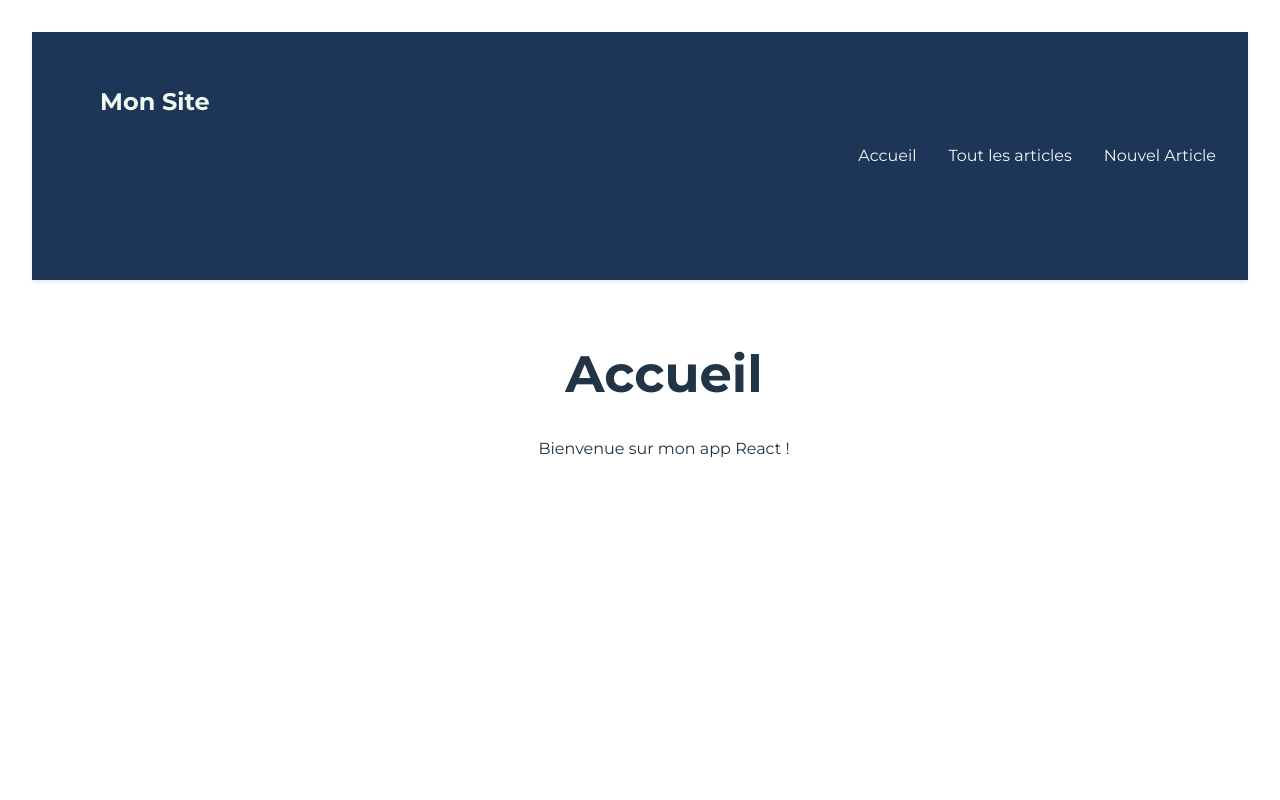
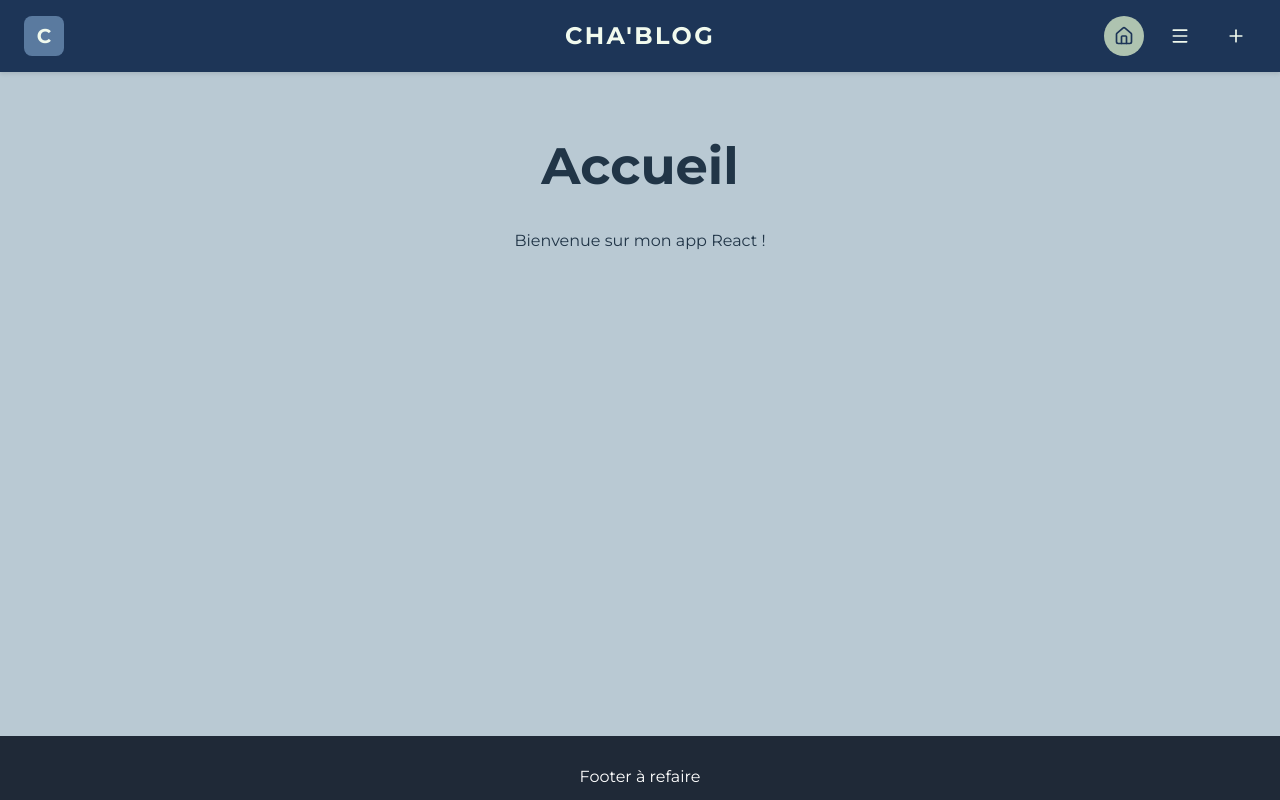
Before and after one commit to charlottecordelle/Blog-manager, a React (Vite) app in the folder day05/blog-manager/: page / in a window 1280 px wide. Shown: the top 800 px of the page. Built offline with nearby package versions, Linux system fonts and the light colour scheme.

Commit message:
derniere version du header

```diff
--- a/day05/blog-manager/package.json
+++ b/day05/blog-manager/package.json
@@ -10,6 +10,7 @@
     "preview": "vite preview"
   },
   "dependencies": {
+    "lucide-react": "^0.559.0",
     "react": "^19.2.0",
     "react-dom": "^19.2.0",
     "react-icons": "^5.5.0",
--- a/day05/blog-manager/src/App.css
+++ b/day05/blog-manager/src/App.css
@@ -1,7 +1,7 @@
 #root {
-  max-width: 1280px;
+  /* max-width: 1280px; */
   margin: 0 auto;
-  padding: 2rem;
+  /* padding: 2rem; */
   text-align: center;
   font-family: 'Montserrat', sans-serif;
 }
--- a/day05/blog-manager/src/components/header/Header.css
+++ b/day05/blog-manager/src/components/header/Header.css
@@ -1,43 +1,80 @@
 .header {
   background-color: #1D3557;
   color: #F1FAEE;
+  padding: 1rem 1.5rem;
   box-shadow: 0 2px 4px rgba(0, 0, 0, 0.1);
 }
 
-.nav-container {
-  max-width: 1200px;
-  margin: 0 auto;
-  padding: 1rem 2rem;
+.header-container {
   display: flex;
   align-items: center;
   justify-content: space-between;
+  max-width: 100%;
 }
 
-.logo {
+.logo-box {
+  width: 40px;
+  height: 40px;
+  background-color: #5a7a9f;
+  border-radius: 8px;
+  display: flex;
+  align-items: center;
+  justify-content: center;
+  font-size: 1.25rem;
+  font-weight: bold;
+}
+
+.header-title {
   font-size: 1.5rem;
   font-weight: bold;
-  color: #F1FAEE;
-  text-decoration: none;
+  letter-spacing: 0.1em;
+  margin: 0;
+  position: absolute;
+  left: 50%;
+  transform: translateX(-50%);
 }
 
-.logo:hover {
-  color: #d1d5db;
+.header-icons {
+  display: flex;
+  align-items: center;
+  gap: 1rem;
 }
 
-.nav-links {
+.icon-button {
+  background: none;
+  border: none;
+  color: #F1FAEE;
+  cursor: pointer;
+  transition: all 0.3s ease;
+  padding: 0;
   display: flex;
-  gap: 2rem;
-  list-style: none;
-  margin: 0;
-  padding: 0;
+  align-items: center;
+  justify-content: center;
+  width: 40px;
+  height: 40px;
+  border-radius: 50%;
 }
 
-.nav-links a {
-  color: #F1FAEE;
-  text-decoration: none;
-  transition: color 0.3s;
+.icon-button:hover {
+  opacity: 0.8;
+  color: #8fb3c4;
 }
 
-.nav-links a:hover {
-  color: #d1d5db;
+.active-button {
+  background-color: #AEC3B0 !important;
+  color: #1D3557 !important;
 }
+
+.active-button:hover {
+  background-color: #8fb3c4 !important;
+}
+
+@media (max-width: 768px) {
+  .header-title {
+    font-size: 1.25rem;
+  }
+
+  .header-icons {
+    gap: 0.5rem;
+  }
+}
--- a/day05/blog-manager/src/components/header/Header.tsx
+++ b/day05/blog-manager/src/components/header/Header.tsx
@@ -1,26 +1,46 @@
-import { Link } from 'react-router-dom';
-import './Header.css';
+import { Link, useLocation } from "react-router-dom";
+import { Home, Menu, Plus } from "lucide-react";
+import "./Header.css";
 
 function Header() {
+  const location = useLocation();
+
   return (
     <header className="header">
-      <nav className="nav-container">
-        <Link to="/" className="logo">
-          Mon Site
-        </Link>
+      <div className="header-container">
+        <div className="logo-box">
+          <span>C</span>
+        </div>
 
-        <ul className="nav-links">
-          <li>
-            <Link to="/">Accueil</Link>
-          </li>
-          <li>
-            <Link to="/all">Tout les articles</Link>
-          </li>
-          <li>
-            <Link to="/new">Nouvel Article</Link>
-          </li>
-        </ul>
-      </nav>
+        <h1 className="header-title">CHA'BLOG</h1>
+
+        <div className="header-icons">
+          <Link
+            to="/"
+            className={`icon-button ${
+              location.pathname === "/" ? "active-button" : ""
+            }`}
+          >
+            <Home size={20} />
+          </Link>
+          <Link
+            to="/all"
+            className={`icon-button ${
+              location.pathname === "/all" ? "active-button" : ""
+            }`}
+          >
+            <Menu size={20} />
+          </Link>
+          <Link
+            to="/new"
+            className={`icon-button ${
+              location.pathname === "/new" ? "active-button" : ""
+            }`}
+          >
+            <Plus size={20} />
+          </Link>
+        </div>
+      </div>
     </header>
   );
 }
--- a/day05/blog-manager/src/components/layout/Layout.css
+++ b/day05/blog-manager/src/components/layout/Layout.css
@@ -2,6 +2,7 @@
   min-height: 100vh;
   display: flex;
   flex-direction: column;
+  background-color: #B9C9D3;
 }
 
 .main-content {
--- a/day05/blog-manager/src/index.css
+++ b/day05/blog-manager/src/index.css
@@ -1,5 +1,4 @@
 :root {
-  font-family: system-ui, Avenir, Helvetica, Arial, sans-serif;
   line-height: 1.5;
   font-weight: 400;
 
```
Also changed, not shown: 1 other file (tests, documents, lock files or other folders).
